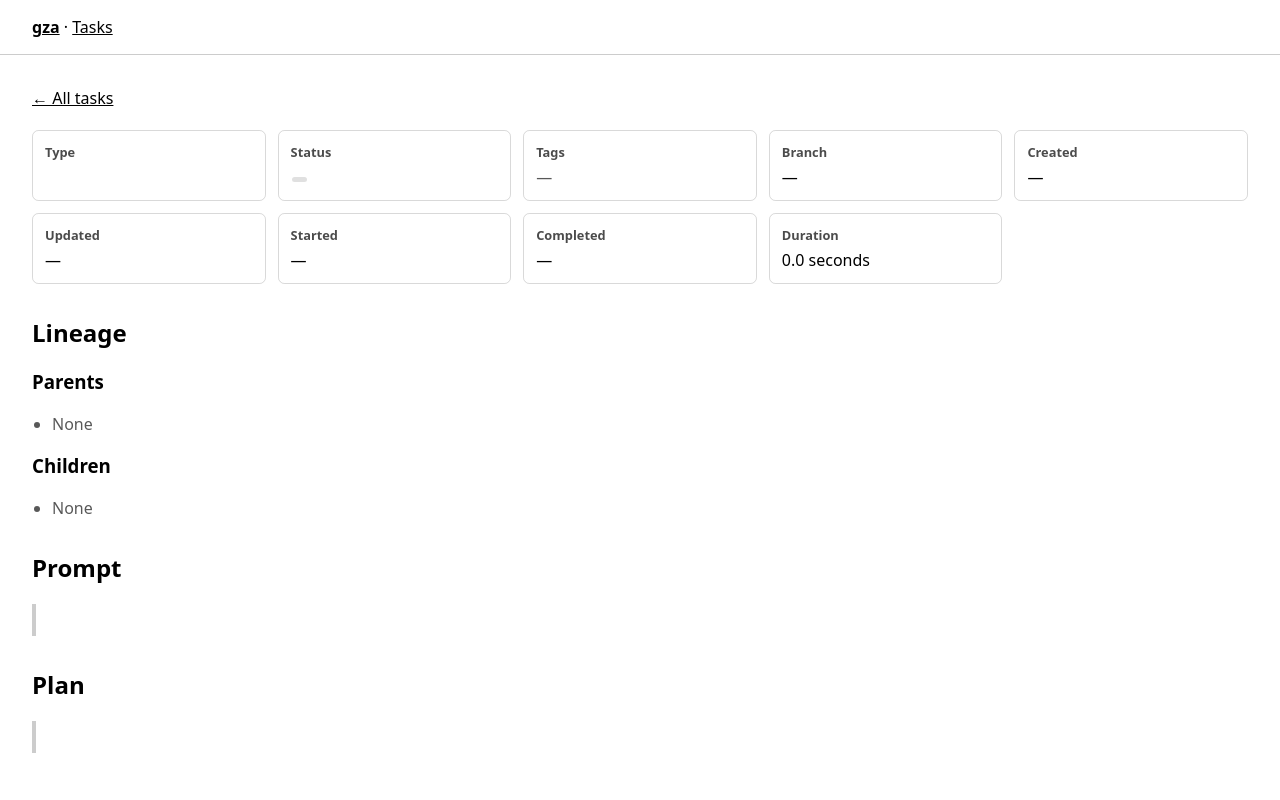
After one commit to mhawthorne/gza, a FastAPI app: template server/src/gza_server/templates/task_detail.html in a window 1280 px wide. The commit adds this page. Run offline with FastAPI, Linux system fonts and the light colour scheme; the template is opened without the code that fills it, so the values that code supplies are empty.

Commit message:
Task detail page (phase 1) What was accomplished Added read-only...
Task gzaserver-3
Slug: 20260818-implement-the-real-gza-server-process-lifecycle-3

```diff
--- a/server/src/gza_server/app.py
+++ b/server/src/gza_server/app.py
@@ -15,6 +15,7 @@ from gza.db import SqliteTaskStore
 from gza.task_query import normalize_tag_filters
 
 from . import __version__
+from .task_detail import query_task_detail
 from .task_list import (
     TASK_STATUSES,
     TASK_TYPES,
@@ -81,6 +82,7 @@ def create_app(
     resolve the database with gza's normal config and task-store APIs.
     """
     make_store = store_factory or (lambda: resolve_store(project_dir))
+    content_project_dir = project_dir or Path.cwd()
     server_instance_id = instance_id or os.environ.get("GZA_SERVER_INSTANCE_ID")
     app = FastAPI(title="gza-server", version=__version__)
 
@@ -137,4 +139,35 @@ def create_app(
     ) -> list[dict[str, object]]:
         return query_task_list(cast(SqliteTaskStore, make_store()), filters).rows
 
+    @app.get("/tasks/{task_id}")
+    def task_detail_page(request: Request, task_id: str):
+        detail = query_task_detail(
+            cast(SqliteTaskStore, make_store()),
+            task_id,
+            project_dir=content_project_dir,
+        )
+        if detail is None:
+            return _TEMPLATES.TemplateResponse(
+                request=request,
+                name="404.html",
+                context={"task_id": task_id},
+                status_code=404,
+            )
+        return _TEMPLATES.TemplateResponse(
+            request=request,
+            name="task_detail.html",
+            context={"detail": detail, "task": detail.task},
+        )
+
+    @app.get("/api/tasks/{task_id}")
+    def task_detail_api(task_id: str) -> dict[str, object]:
+        detail = query_task_detail(
+            cast(SqliteTaskStore, make_store()),
+            task_id,
+            project_dir=content_project_dir,
+        )
+        if detail is None:
+            raise HTTPException(status_code=404, detail=f"Task {task_id} not found")
+        return detail.json_record()
+
     return app
--- a/server/src/gza_server/templates/base.html
+++ b/server/src/gza_server/templates/base.html
@@ -26,6 +26,16 @@
       .status-completed { background: color-mix(in srgb, #2a5 25%, transparent); }
       .muted, .empty { opacity: .65; }
       .empty { text-align: center; padding: 2rem; }
+      .metadata { display: grid; grid-template-columns: repeat(auto-fit, minmax(14rem, 1fr)); gap: .75rem; }
+      .metadata div { padding: .75rem; border: 1px solid color-mix(in srgb, currentColor 15%, transparent); border-radius: .4rem; }
+      .metadata dt { font-size: .8rem; font-weight: 650; opacity: .7; }
+      .metadata dd { margin: .3rem 0 0; overflow-wrap: anywhere; }
+      section { margin-top: 2rem; }
+      .lineage { padding-left: 1.25rem; }
+      .markdown { max-width: 52rem; padding: 1rem; border-left: .25rem solid color-mix(in srgb, currentColor 20%, transparent); overflow-wrap: anywhere; }
+      .markdown > :first-child { margin-top: 0; }
+      .markdown > :last-child { margin-bottom: 0; }
+      .markdown pre { overflow-x: auto; padding: .75rem; background: color-mix(in srgb, currentColor 8%, transparent); }
     </style>
   </head>
   <body>
--- /dev/null
+++ b/server/src/gza_server/templates/task_detail.html
@@ -0,0 +1,53 @@
+{% extends "base.html" %}
+{% block title %}{{ task.id }} · gza{% endblock %}
+{% block content %}
+  <p><a href="/tasks">← All tasks</a></p>
+  <h1>{{ task.id }}</h1>
+
+  <dl class="metadata">
+    <div><dt>Type</dt><dd>{{ task.task_type }}</dd></div>
+    <div><dt>Status</dt><dd><span class="status status-{{ task.status }}">{{ task.status }}</span></dd></div>
+    <div>
+      <dt>Tags</dt>
+      <dd>{% for tag in task.tags %}<span class="tag">{{ tag }}</span>{% else %}<span class="muted">—</span>{% endfor %}</dd>
+    </div>
+    <div><dt>Branch</dt><dd>{{ task.branch or "—" }}</dd></div>
+    <div><dt>Created</dt><dd><time datetime="{{ task.created_at.isoformat() if task.created_at else '' }}">{{ task.created_at.strftime('%Y-%m-%d %H:%M:%S UTC') if task.created_at else '—' }}</time></dd></div>
+    <div><dt>Updated</dt><dd><time datetime="{{ detail.updated_at.isoformat() if detail.updated_at else '' }}">{{ detail.updated_at.strftime('%Y-%m-%d %H:%M:%S UTC') if detail.updated_at else '—' }}</time></dd></div>
+    <div><dt>Started</dt><dd><time datetime="{{ task.started_at.isoformat() if task.started_at else '' }}">{{ task.started_at.strftime('%Y-%m-%d %H:%M:%S UTC') if task.started_at else '—' }}</time></dd></div>
+    <div><dt>Completed</dt><dd><time datetime="{{ task.completed_at.isoformat() if task.completed_at else '' }}">{{ task.completed_at.strftime('%Y-%m-%d %H:%M:%S UTC') if task.completed_at else '—' }}</time></dd></div>
+    <div><dt>Duration</dt><dd>{{ '%.1f seconds'|format(task.duration_seconds) if task.duration_seconds is not none else '—' }}</dd></div>
+  </dl>
+
+  <section>
+    <h2>Lineage</h2>
+    <h3>Parents</h3>
+    <ul class="lineage">
+      {% for parent in detail.parents %}
+        <li><a href="/tasks/{{ parent.id }}">{{ parent.id }}</a> <span class="muted">{{ parent.task_type }} · {{ parent.relationship }}</span></li>
+      {% else %}
+        <li class="muted">None</li>
+      {% endfor %}
+    </ul>
+    <h3>Children</h3>
+    <ul class="lineage">
+      {% for child in detail.children %}
+        <li><a href="/tasks/{{ child.id }}">{{ child.id }}</a> <span class="muted">{{ child.task_type }} · {{ child.relationship }}</span></li>
+      {% else %}
+        <li class="muted">None</li>
+      {% endfor %}
+    </ul>
+  </section>
+
+  <section>
+    <h2>Prompt</h2>
+    <div class="markdown">{{ detail.prompt_html }}</div>
+  </section>
+
+  {% if detail.plan_html is not none %}
+    <section>
+      <h2>Plan</h2>
+      <div class="markdown">{{ detail.plan_html }}</div>
+    </section>
+  {% endif %}
+{% endblock %}
```
Also changed, not shown: server/src/gza_server/task_detail.py (added, +121 -0 lines), server/src/gza_server/templates/404.html (added, +7 -0 lines), server/tests/test_task_detail.py (added, +138 -0 lines).
